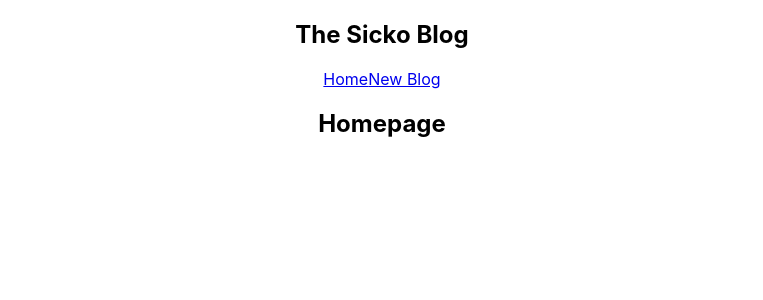
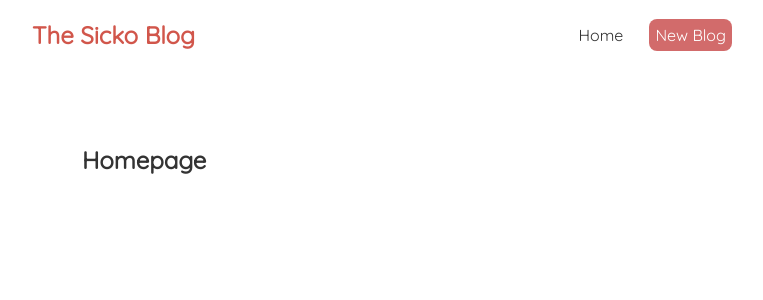
Before and after one commit to Austinjnr/blog-post, a React (Create React App) app: page / in a window 1280 px wide. Shown: the top 300 px of the page, without its empty margins (258-1021 px from the left). Built offline with nearby package versions, Linux system fonts and the light colour scheme.

Commit message:
styled the the components via the root component

```diff
--- a/src/App.css
+++ /dev/null
@@ -1,38 +0,0 @@
-.App {
-  text-align: center;
-}
-
-.App-logo {
-  height: 40vmin;
-  pointer-events: none;
-}
-
-@media (prefers-reduced-motion: no-preference) {
-  .App-logo {
-    animation: App-logo-spin infinite 20s linear;
-  }
-}
-
-.App-header {
-  background-color: #282c34;
-  min-height: 100vh;
-  display: flex;
-  flex-direction: column;
-  align-items: center;
-  justify-content: center;
-  font-size: calc(10px + 2vmin);
-  color: white;
-}
-
-.App-link {
-  color: #61dafb;
-}
-
-@keyframes App-logo-spin {
-  from {
-    transform: rotate(0deg);
-  }
-  to {
-    transform: rotate(360deg);
-  }
-}
--- a/src/App.js
+++ b/src/App.js
@@ -1,4 +1,3 @@
-import './App.css';
 import Navbar from './components/Navbar';
 import Home from './components/Home';
 
--- a/src/components/Navbar.js
+++ b/src/components/Navbar.js
@@ -4,7 +4,11 @@
             <h1>The Sicko Blog</h1>
             <div className="links">
                 <a href="/">Home</a>
-                <a href="/create">New Blog</a>
+                <a href="/create" style= {{
+                    color: 'white',
+                    backgroundColor: '#d26b6b',
+                    borderRadius: '8px'
+                }}>New Blog</a>
             </div>
         </nav>
     );
--- a/src/index.css
+++ b/src/index.css
@@ -1,13 +1,35 @@
-body {
-  margin: 0;
-  font-family: -apple-system, BlinkMacSystemFont, 'Segoe UI', 'Roboto', 'Oxygen',
-    'Ubuntu', 'Cantarell', 'Fira Sans', 'Droid Sans', 'Helvetica Neue',
-    sans-serif;
-  -webkit-font-smoothing: antialiased;
-  -moz-osx-font-smoothing: grayscale;
+@import url('https://fonts.googleapis.com/css2?family=Quicksand&display=swap');
+
+/*Base styles*/
+* {
+    margin: 0;
+    font-family: 'Quicksand';
+    color: #333;
 }
-
-code {
-  font-family: source-code-pro, Menlo, Monaco, Consolas, 'Courier New',
-    monospace;
+.navbar {
+    padding: 20px;
+    display: flex;
+    align-items: center;
+    max-width: 700px;
+    margin: 0 auto;
+    border-bottom: 1 px solid #a9a4a4;
 }
+.navbar h1 {
+    color: #c83325d3;
+}
+.navbar .links {
+    margin-left: auto;
+}
+.navbar a {
+    margin-left: 20px;
+    text-decoration: none;
+    padding: 6px;
+}
+.navbar a:hover {
+    color: #d26b6b;
+}
+.content {
+    max-width: 600px;
+    margin: 50px auto;
+    padding: 25px;
+}
```
